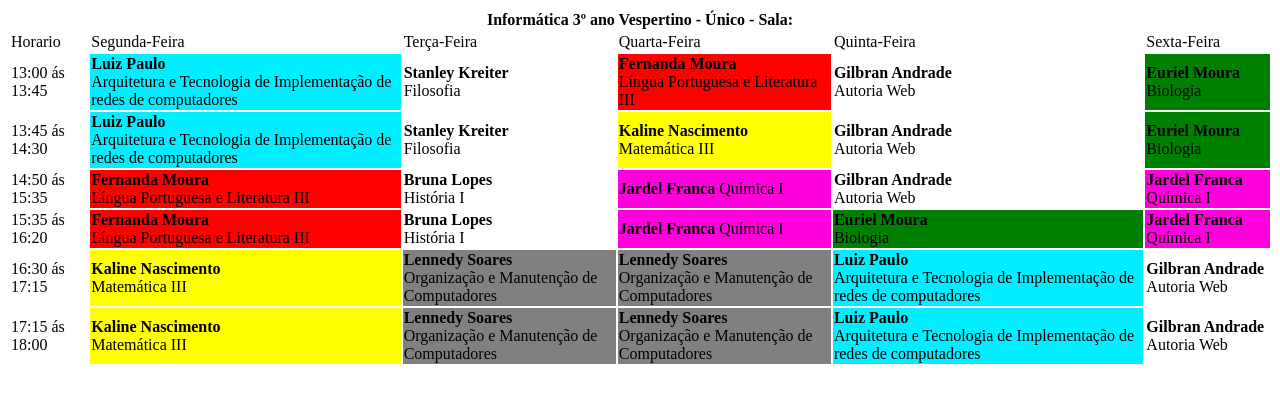
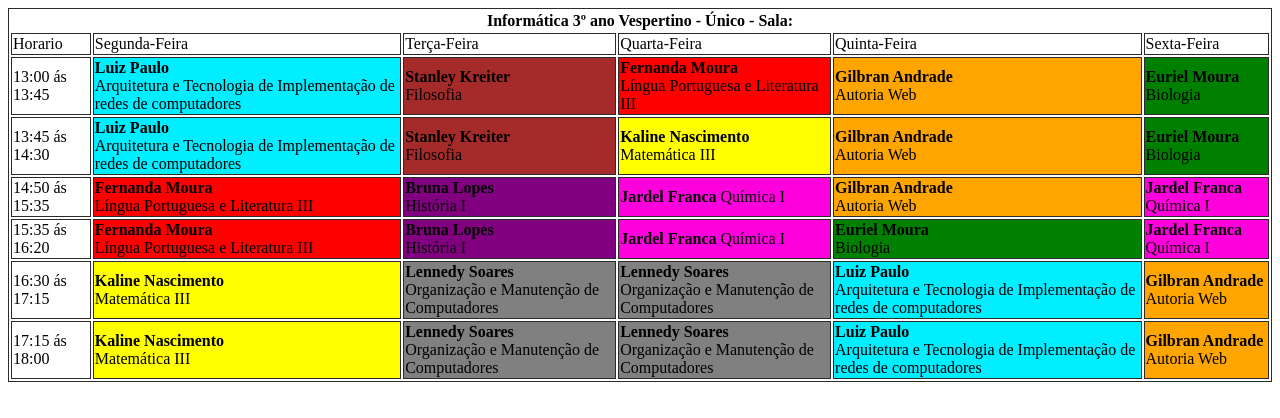
Before and after one commit to PedroAug91/pagina1, a plain HTML site: page index.html in a window 1280 px wide. Drawn offline with Linux system fonts and the light colour scheme.

Commit message:
tabelas mais organizadas

```diff
--- a/styles.css
+++ b/styles.css
@@ -21,3 +21,19 @@
 .manut {
     background-color: gray;
 }
+
+.hist {
+    background-color: purple;
+}
+
+.filo {
+    background-color: brown;
+}
+
+.web {
+    background-color: orange;
+}
+
+table, tr, td {
+    border: 1px #2b2b2b solid;
+}
```
